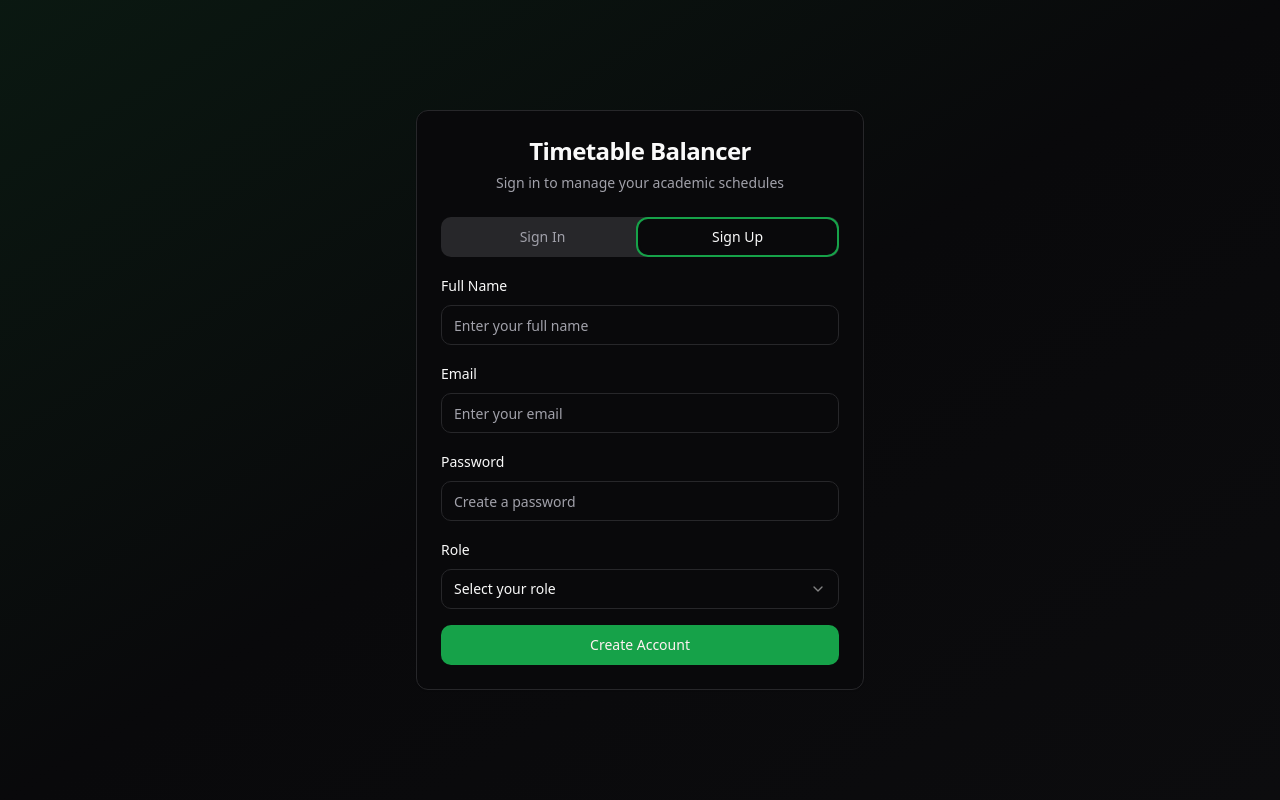
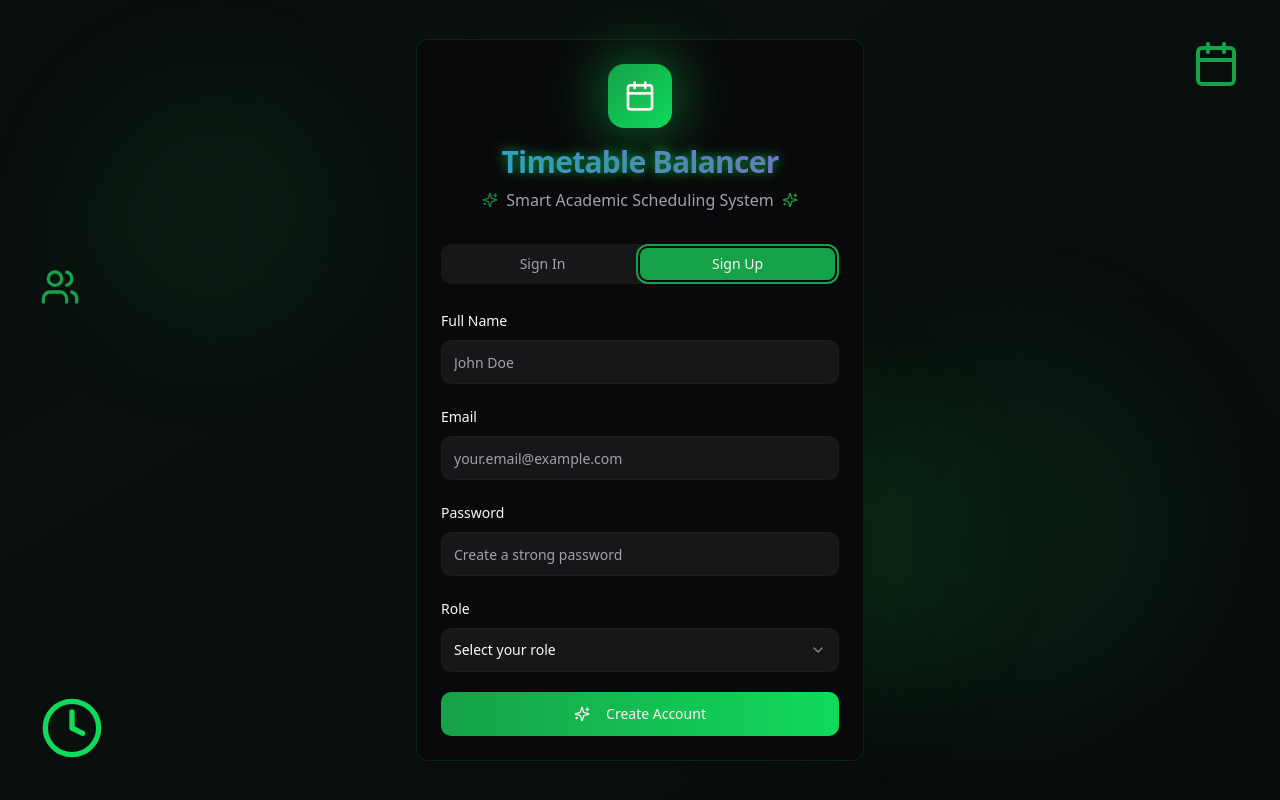
Before and after one commit to gowtham-ks/timetable-balancer, a React (Vite) app: page /auth in a window 1280 px wide. Both pictures are taken after a click on the tab "Sign Up". Built offline with nearby package versions, Linux system fonts and the light colour scheme.

Commit message:
Refactor login page

```diff
--- a/src/pages/Auth.tsx
+++ b/src/pages/Auth.tsx
@@ -7,7 +7,7 @@ import { Label } from '@/components/ui/label';
 import { Select, SelectContent, SelectItem, SelectTrigger, SelectValue } from '@/components/ui/select';
 import { Tabs, TabsContent, TabsList, TabsTrigger } from '@/components/ui/tabs';
 import { useAuth } from '@/hooks/useAuth';
-import { Loader2 } from 'lucide-react';
+import { Loader2, Calendar, Clock, Users, Sparkles } from 'lucide-react';
 
 const Auth = () => {
   const { user, signIn, signUp, loading } = useAuth();
@@ -53,107 +53,178 @@ const Auth = () => {
   }
 
   return (
-    <div className="min-h-screen flex items-center justify-center bg-gradient-to-br from-primary/10 via-background to-secondary/10 p-4">
-      <Card className="w-full max-w-md">
-        <CardHeader className="text-center">
-          <CardTitle className="text-2xl font-bold">Timetable Balancer</CardTitle>
-          <CardDescription>Sign in to manage your academic schedules</CardDescription>
+    <div className="min-h-screen relative overflow-hidden flex items-center justify-center p-4">
+      {/* Animated gradient background */}
+      <div className="absolute inset-0 bg-gradient-to-br from-background via-primary/5 to-background animate-gradient-x"
+           style={{ backgroundSize: '200% 200%' }} />
+
+      {/* Floating orbs */}
+      <div className="absolute top-20 left-20 w-64 h-64 bg-primary/20 rounded-full blur-3xl animate-pulse floating opacity-40" />
+      <div className="absolute bottom-20 right-20 w-96 h-96 bg-primary-glow/20 rounded-full blur-3xl animate-pulse floating opacity-30"
+           style={{ animationDelay: '1s', animationDuration: '4s' }} />
+      <div className="absolute top-1/2 left-1/2 w-80 h-80 bg-primary/10 rounded-full blur-3xl floating opacity-20"
+           style={{ animationDelay: '2s', animationDuration: '5s' }} />
+
+      {/* Decorative icons */}
+      <div className="absolute top-10 right-10 opacity-10 animate-bounce-in" style={{ animationDelay: '0.5s' }}>
+        <Calendar className="w-12 h-12 text-primary" />
+      </div>
+      <div className="absolute bottom-10 left-10 opacity-10 animate-bounce-in" style={{ animationDelay: '0.7s' }}>
+        <Clock className="w-16 h-16 text-primary-glow" />
+      </div>
+      <div className="absolute top-1/3 left-10 opacity-10 animate-bounce-in" style={{ animationDelay: '0.9s' }}>
+        <Users className="w-10 h-10 text-primary" />
+      </div>
+
+      <Card className="w-full max-w-md relative z-10 glass border-primary/20 shadow-glow animate-scale-in backdrop-blur-xl">
+        <CardHeader className="text-center space-y-4 pb-8">
+          <div className="mx-auto w-16 h-16 bg-gradient-to-br from-primary to-primary-glow rounded-2xl flex items-center justify-center shadow-glow animate-bounce-in">
+            <Calendar className="w-8 h-8 text-primary-foreground" />
+          </div>
+          <div className="space-y-2 animate-fade-in-delay-1">
+            <CardTitle className="text-3xl font-bold gradient-text neon-glow">
+              Timetable Balancer
+            </CardTitle>
+            <CardDescription className="text-base flex items-center justify-center gap-2">
+              <Sparkles className="w-4 h-4 text-primary animate-pulse" />
+              Smart Academic Scheduling System
+              <Sparkles className="w-4 h-4 text-primary animate-pulse" style={{ animationDelay: '0.5s' }} />
+            </CardDescription>
+          </div>
         </CardHeader>
-        <CardContent>
-          <Tabs defaultValue="signin" className="space-y-4">
-            <TabsList className="grid w-full grid-cols-2">
-              <TabsTrigger value="signin">Sign In</TabsTrigger>
-              <TabsTrigger value="signup">Sign Up</TabsTrigger>
+        <CardContent className="animate-fade-in-delay-2">
+          <Tabs defaultValue="signin" className="space-y-6">
+            <TabsList className="grid w-full grid-cols-2 bg-muted/50 backdrop-blur-sm p-1">
+              <TabsTrigger value="signin" className="data-[state=active]:bg-primary data-[state=active]:text-primary-foreground transition-all duration-300">
+                Sign In
+              </TabsTrigger>
+              <TabsTrigger value="signup" className="data-[state=active]:bg-primary data-[state=active]:text-primary-foreground transition-all duration-300">
+                Sign Up
+              </TabsTrigger>
             </TabsList>
 
-            <TabsContent value="signin">
-              <form onSubmit={handleSignIn} className="space-y-4">
-                <div className="space-y-2">
-                  <Label htmlFor="signin-email">Email</Label>
+            <TabsContent value="signin" className="animate-fade-in space-y-4">
+              <form onSubmit={handleSignIn} className="space-y-5">
+                <div className="space-y-2 group">
+                  <Label htmlFor="signin-email" className="text-sm font-medium">Email</Label>
                   <Input
                     id="signin-email"
                     name="email"
                     type="email"
-                    placeholder="Enter your email"
+                    placeholder="your.email@example.com"
+                    className="h-11 bg-muted/50 border-border/50 focus:border-primary focus:ring-primary/20 transition-all duration-300 hover:border-primary/50"
                     required
                   />
                 </div>
-                <div className="space-y-2">
-                  <Label htmlFor="signin-password">Password</Label>
+                <div className="space-y-2 group">
+                  <Label htmlFor="signin-password" className="text-sm font-medium">Password</Label>
                   <Input
                     id="signin-password"
                     name="password"
                     type="password"
-                    placeholder="Enter your password"
+                    placeholder="••••••••"
+                    className="h-11 bg-muted/50 border-border/50 focus:border-primary focus:ring-primary/20 transition-all duration-300 hover:border-primary/50"
                     required
                   />
                 </div>
-                <Button type="submit" className="w-full" disabled={isSubmitting}>
+                <Button
+                  type="submit"
+                  className="w-full h-11 bg-gradient-to-r from-primary to-primary-glow hover:shadow-glow transition-all duration-300 hover:scale-[1.02] font-medium"
+                  disabled={isSubmitting}
+                >
                   {isSubmitting ? (
                     <>
                       <Loader2 className="mr-2 h-4 w-4 animate-spin" />
                       Signing In...
                     </>
                   ) : (
-                    'Sign In'
+                    <>
+                      <Sparkles className="mr-2 h-4 w-4" />
+                      Sign In
+                    </>
                   )}
                 </Button>
               </form>
             </TabsContent>
 
-            <TabsContent value="signup">
-              <form onSubmit={handleSignUp} className="space-y-4">
-                <div className="space-y-2">
-                  <Label htmlFor="signup-name">Full Name</Label>
+            <TabsContent value="signup" className="animate-fade-in space-y-4">
+              <form onSubmit={handleSignUp} className="space-y-5">
+                <div className="space-y-2 group">
+                  <Label htmlFor="signup-name" className="text-sm font-medium">Full Name</Label>
                   <Input
                     id="signup-name"
                     name="fullName"
                     type="text"
-                    placeholder="Enter your full name"
+                    placeholder="John Doe"
+                    className="h-11 bg-muted/50 border-border/50 focus:border-primary focus:ring-primary/20 transition-all duration-300 hover:border-primary/50"
                     required
                   />
                 </div>
-                <div className="space-y-2">
-                  <Label htmlFor="signup-email">Email</Label>
+                <div className="space-y-2 group">
+                  <Label htmlFor="signup-email" className="text-sm font-medium">Email</Label>
                   <Input
                     id="signup-email"
                     name="email"
                     type="email"
-                    placeholder="Enter your email"
+                    placeholder="your.email@example.com"
+                    className="h-11 bg-muted/50 border-border/50 focus:border-primary focus:ring-primary/20 transition-all duration-300 hover:border-primary/50"
                     required
                   />
                 </div>
-                <div className="space-y-2">
-                  <Label htmlFor="signup-password">Password</Label>
+                <div className="space-y-2 group">
+                  <Label htmlFor="signup-password" className="text-sm font-medium">Password</Label>
                   <Input
                     id="signup-password"
                     name="password"
                     type="password"
-                    placeholder="Create a password"
+                    placeholder="Create a strong password"
+                    className="h-11 bg-muted/50 border-border/50 focus:border-primary focus:ring-primary/20 transition-all duration-300 hover:border-primary/50"
                     required
                   />
                 </div>
-                <div className="space-y-2">
-                  <Label htmlFor="signup-role">Role</Label>
+                <div className="space-y-2 group">
+                  <Label htmlFor="signup-role" className="text-sm font-medium">Role</Label>
                   <Select name="role" required>
-                    <SelectTrigger>
+                    <SelectTrigger className="h-11 bg-muted/50 border-border/50 focus:border-primary focus:ring-primary/20 transition-all duration-300 hover:border-primary/50">
                       <SelectValue placeholder="Select your role" />
                     </SelectTrigger>
-                    <SelectContent>
-                      <SelectItem value="student">Student</SelectItem>
-                      <SelectItem value="teacher">Teacher</SelectItem>
-                      <SelectItem value="admin">Admin</SelectItem>
+                    <SelectContent className="bg-card/95 backdrop-blur-xl border-primary/20">
+                      <SelectItem value="student" className="focus:bg-primary/20">
+                        <div className="flex items-center gap-2">
+                          <Users className="w-4 h-4" />
+                          Student
+                        </div>
+                      </SelectItem>
+                      <SelectItem value="teacher" className="focus:bg-primary/20">
+                        <div className="flex items-center gap-2">
+                          <Users className="w-4 h-4" />
+                          Teacher
+                        </div>
+                      </SelectItem>
+                      <SelectItem value="admin" className="focus:bg-primary/20">
+                        <div className="flex items-center gap-2">
+                          <Sparkles className="w-4 h-4" />
+                          Admin
+                        </div>
+                      </SelectItem>
                     </SelectContent>
                   </Select>
                 </div>
-                <Button type="submit" className="w-full" disabled={isSubmitting}>
+                <Button
+                  type="submit"
+                  className="w-full h-11 bg-gradient-to-r from-primary to-primary-glow hover:shadow-glow transition-all duration-300 hover:scale-[1.02] font-medium"
+                  disabled={isSubmitting}
+                >
                   {isSubmitting ? (
                     <>
                       <Loader2 className="mr-2 h-4 w-4 animate-spin" />
                       Creating Account...
                     </>
                   ) : (
-                    'Create Account'
+                    <>
+                      <Sparkles className="mr-2 h-4 w-4" />
+                      Create Account
+                    </>
                   )}
                 </Button>
               </form>
```
